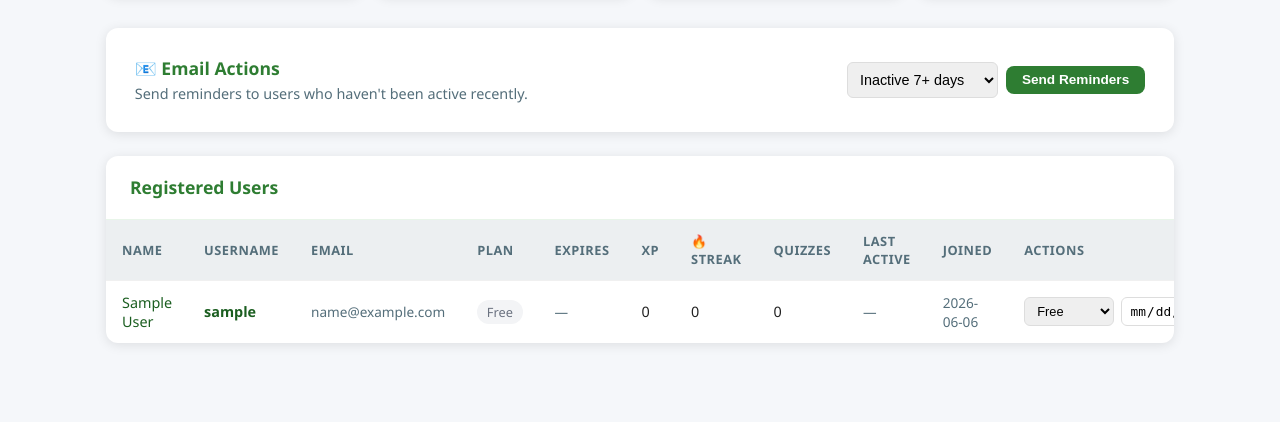
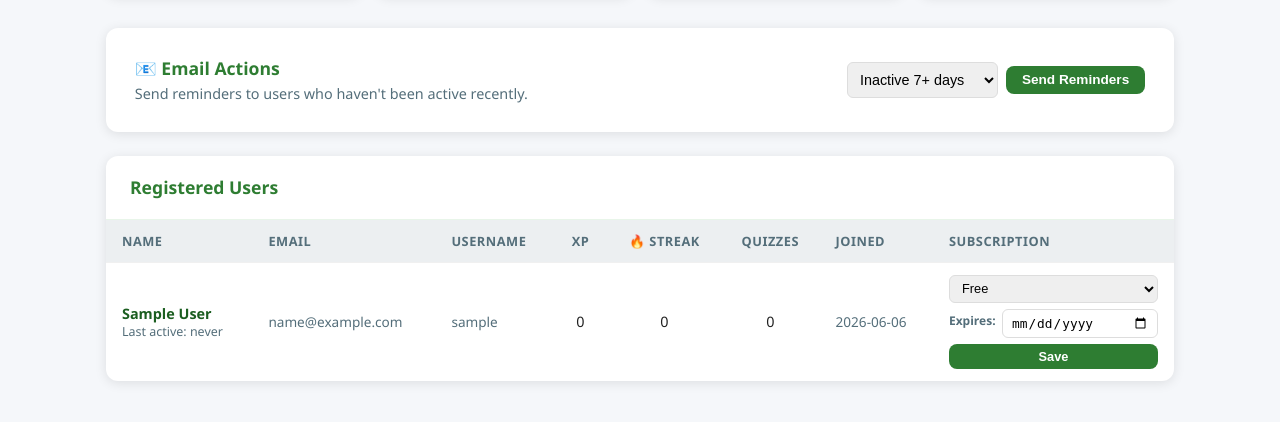
Before and after one commit to techlogic-it/zee-study, a Flask app: page /admin in a window 1280 px wide. Shown: the part 256-678 px from the top of the page. Run offline with Flask 3, Linux system fonts and the light colour scheme; the visitor is signed in with stand-in values (Sample User, id 1); data comes from the database, SQL or seed files in the repository; data that the repository does not hold is empty.

Commit message:
Clean up admin users table layout
- Removed separate Expires column (now inside Subscription column with label)
- Date picker now has an 'Expires:' label so it's clearly explained
- Subscription form stacked vertically (plan → expiry → save) for clarity
- Removed Last Active as separate column, moved it under the name as a subtitle
- Table now fits comfortably without horizontal scrolling

Co-Authored-By: Claude Sonnet 4.6 <noreply@anthropic.com>

```diff
--- a/templates/admin_dashboard.html
+++ b/templates/admin_dashboard.html
@@ -55,53 +55,48 @@
         <thead>
           <tr style="background:#f1f8f1;text-align:left">
             <th style="padding:.75rem 1rem;color:#546e7a;font-weight:600">Name</th>
+            <th style="padding:.75rem 1rem;color:#546e7a;font-weight:600">Email</th>
             <th style="padding:.75rem 1rem;color:#546e7a;font-weight:600">Username</th>
-            <th style="padding:.75rem 1rem;color:#546e7a;font-weight:600">Email</th>
-            <th style="padding:.75rem 1rem;color:#546e7a;font-weight:600">Plan</th>
-            <th style="padding:.75rem 1rem;color:#546e7a;font-weight:600">Expires</th>
-            <th style="padding:.75rem 1rem;color:#546e7a;font-weight:600">XP</th>
-            <th style="padding:.75rem 1rem;color:#546e7a;font-weight:600">🔥 Streak</th>
-            <th style="padding:.75rem 1rem;color:#546e7a;font-weight:600">Quizzes</th>
-            <th style="padding:.75rem 1rem;color:#546e7a;font-weight:600">Last Active</th>
+            <th style="padding:.75rem 1rem;color:#546e7a;font-weight:600;text-align:center">XP</th>
+            <th style="padding:.75rem 1rem;color:#546e7a;font-weight:600;text-align:center">🔥 Streak</th>
+            <th style="padding:.75rem 1rem;color:#546e7a;font-weight:600;text-align:center">Quizzes</th>
             <th style="padding:.75rem 1rem;color:#546e7a;font-weight:600">Joined</th>
-            <th style="padding:.75rem 1rem;color:#546e7a;font-weight:600">Actions</th>
+            <th style="padding:.75rem 1rem;color:#546e7a;font-weight:600">Subscription</th>
           </tr>
         </thead>
         <tbody>
           {% for u in users %}
           <tr style="border-top:1px solid #f0f0f0">
-            <td style="padding:.75rem 1rem;color:#1b5e20">{{ (u.first_name or '') ~ ' ' ~ (u.last_name or '') | trim or '—' }}</td>
-            <td style="padding:.75rem 1rem;font-weight:600;color:#1b5e20">{{ u.username }}</td>
+            <td style="padding:.75rem 1rem;white-space:nowrap">
+              <div style="font-weight:600;color:#1b5e20">{{ ((u.first_name or '') ~ ' ' ~ (u.last_name or '')) | trim or '—' }}</div>
+              <div style="font-size:.78rem;color:#546e7a">Last active: {{ u.last_active_date or 'never' }}</div>
+            </td>
             <td style="padding:.75rem 1rem;color:#546e7a;font-size:.85rem">{{ u.email or '—' }}</td>
+            <td style="padding:.75rem 1rem;color:#546e7a;font-size:.85rem">{{ u.username }}</td>
+            <td style="padding:.75rem 1rem;text-align:center">{{ u.xp }}</td>
+            <td style="padding:.75rem 1rem;text-align:center">{{ u.current_streak }}</td>
+            <td style="padding:.75rem 1rem;text-align:center">{{ u.total_quizzes }}</td>
+            <td style="padding:.75rem 1rem;color:#546e7a;font-size:.85rem;white-space:nowrap">{{ u.created_at[:10] if u.created_at else '—' }}</td>
             <td style="padding:.75rem 1rem">
-              {% if u.subscription_plan == 'premium' %}
-                <span style="background:#fef3c7;color:#92400e;padding:.2rem .6rem;border-radius:20px;font-size:.8rem;font-weight:600">⭐ Premium</span>
-              {% else %}
-                <span style="background:#f3f4f6;color:#6b7280;padding:.2rem .6rem;border-radius:20px;font-size:.8rem">Free</span>
-              {% endif %}
-            </td>
-            <td style="padding:.75rem 1rem;color:#546e7a;font-size:.85rem">{{ u.subscription_expires or '—' }}</td>
-            <td style="padding:.75rem 1rem">{{ u.xp }}</td>
-            <td style="padding:.75rem 1rem">{{ u.current_streak }}</td>
-            <td style="padding:.75rem 1rem">{{ u.total_quizzes }}</td>
-            <td style="padding:.75rem 1rem;color:#546e7a;font-size:.85rem">{{ u.last_active_date or '—' }}</td>
-            <td style="padding:.75rem 1rem;color:#546e7a;font-size:.85rem">{{ u.created_at[:10] if u.created_at else '—' }}</td>
-            <td style="padding:.75rem 1rem">
-              <form method="POST" action="{{ url_for('admin_update_subscription', user_id=u.user_id) }}"
-                    style="display:flex;gap:.4rem;align-items:center">
-                <select name="plan" style="padding:.3rem .5rem;border:1px solid #ddd;border-radius:6px;font-size:.8rem">
-                  <option value="free" {% if u.subscription_plan == 'free' %}selected{% endif %}>Free</option>
-                  <option value="premium" {% if u.subscription_plan == 'premium' %}selected{% endif %}>Premium</option>
-                </select>
-                <input type="date" name="expires" value="{{ u.subscription_expires or '' }}"
-                       style="padding:.3rem .5rem;border:1px solid #ddd;border-radius:6px;font-size:.8rem">
-                <button type="submit" class="btn btn-green btn-sm" style="padding:.3rem .8rem;font-size:.8rem">Save</button>
+              <form method="POST" action="{{ url_for('admin_update_subscription', user_id=u.user_id) }}">
+                <div style="display:flex;flex-direction:column;gap:.4rem">
+                  <select name="plan" style="padding:.3rem .5rem;border:1px solid #ddd;border-radius:6px;font-size:.8rem">
+                    <option value="free" {% if u.subscription_plan == 'free' %}selected{% endif %}>Free</option>
+                    <option value="premium" {% if u.subscription_plan == 'premium' %}selected{% endif %}>⭐ Premium</option>
+                  </select>
+                  <div style="display:flex;gap:.4rem;align-items:center">
+                    <label style="font-size:.75rem;color:#546e7a;white-space:nowrap">Expires:</label>
+                    <input type="date" name="expires" value="{{ u.subscription_expires or '' }}"
+                           style="flex:1;padding:.3rem .5rem;border:1px solid #ddd;border-radius:6px;font-size:.8rem">
+                  </div>
+                  <button type="submit" class="btn btn-green btn-sm" style="padding:.3rem .8rem;font-size:.8rem">Save</button>
+                </div>
               </form>
             </td>
           </tr>
           {% else %}
           <tr>
-            <td colspan="10" style="padding:2rem;text-align:center;color:#546e7a">No users registered yet.</td>
+            <td colspan="8" style="padding:2rem;text-align:center;color:#546e7a">No users registered yet.</td>
           </tr>
           {% endfor %}
         </tbody>
```
